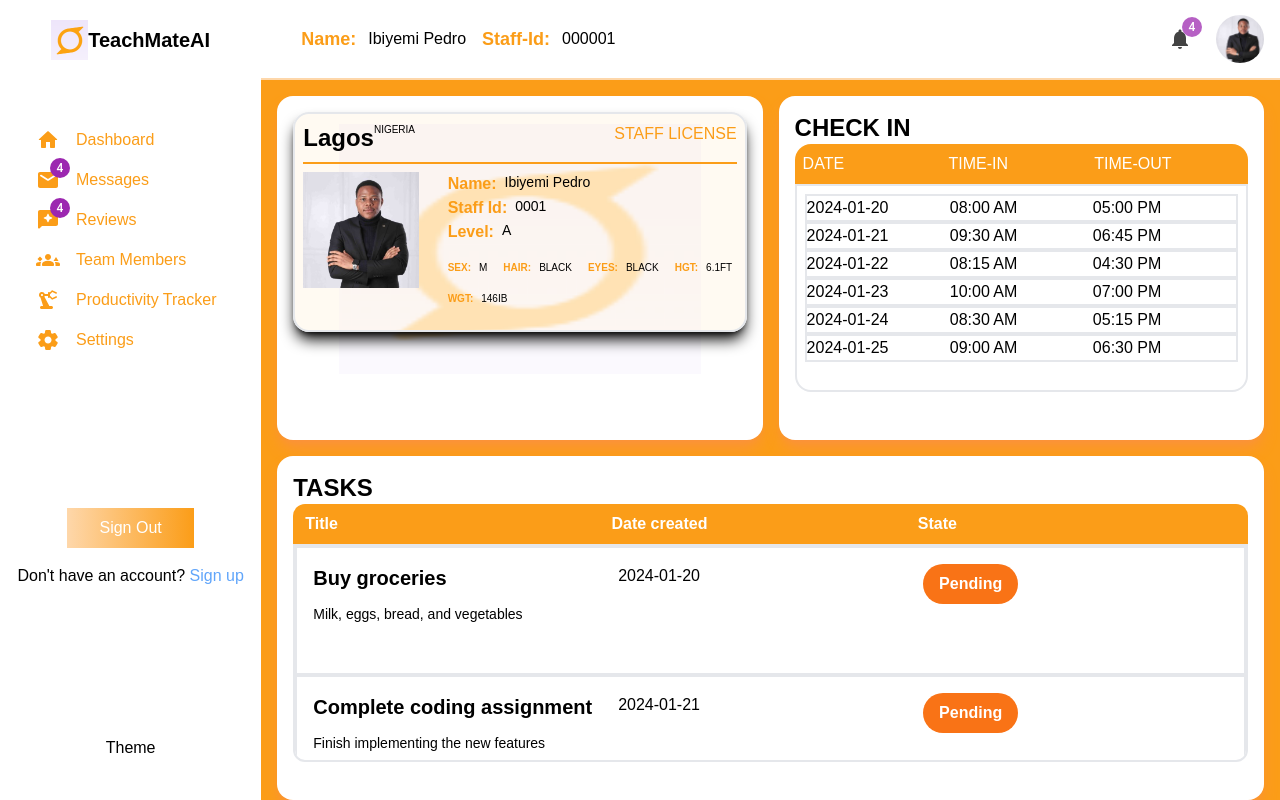
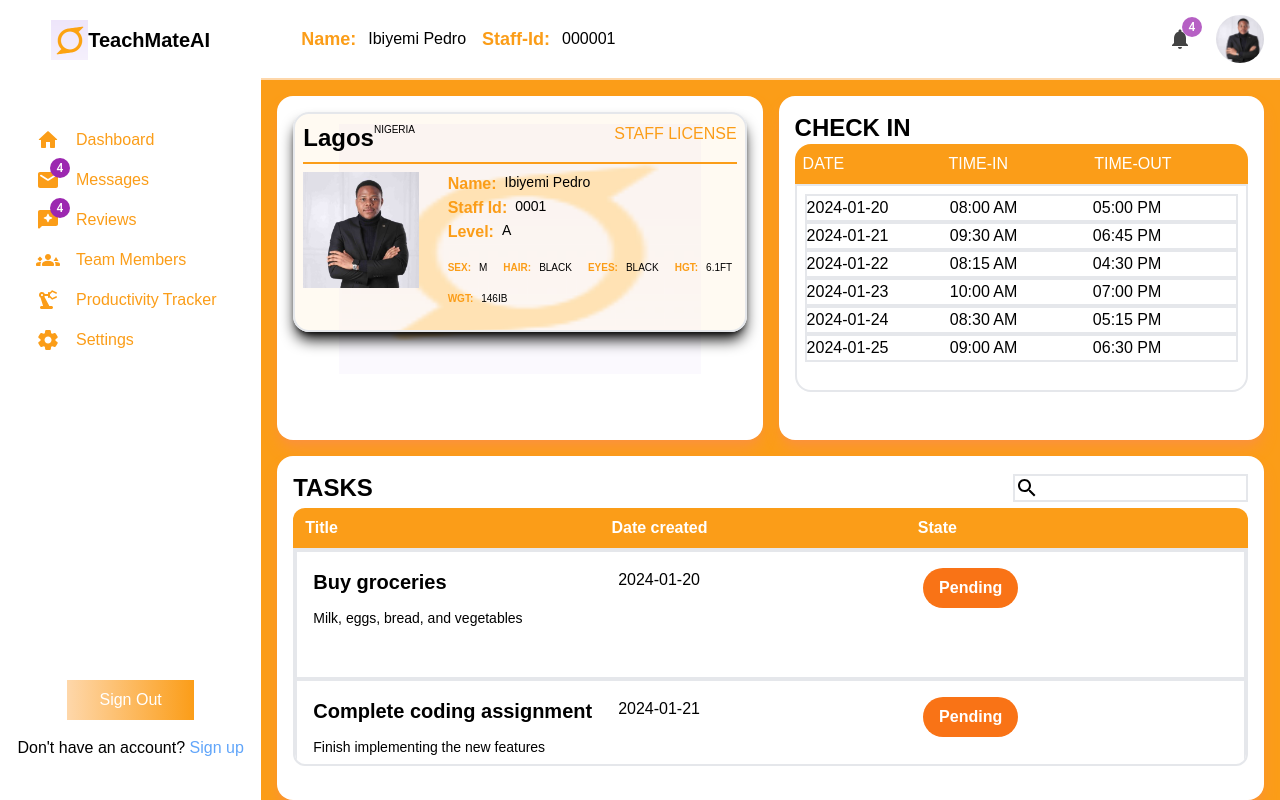
Before and after one commit to Tani1964/LearnlyApp, a React (Vite) app: page / in a window 1280 px wide. Built offline with nearby package versions, Linux system fonts and the light colour scheme.

Commit message:
added search feature

```diff
--- a/src/components/DashboardBottom.jsx
+++ b/src/components/DashboardBottom.jsx
@@ -1,18 +1,28 @@
 import Task from "./Task";
+import { useState } from "react";
 import { taskData } from "../data/task";
+import SearchIcon from "@mui/icons-material/Search";
 
 const DashboardBottom = () => {
-  console.log(taskData);
+  const [search, setSearch] = useState("")
+  console.log(search)
   return (
     <div className="h-[50%] rounded-2xl  p-4 bg-white shadow-lg shadow-orange-400 overflow-y-clip">
-      <h1 className="font-bold text-2xl">TASKS</h1>
+      <div className="flex justify-between items-center pb-1">
+        <h1 className="font-bold text-2xl">TASKS</h1>
+        <div className="border-2">
+          <SearchIcon  />
+          <input className="outline-none" onChange={(e)=>{setSearch(e.target.value)}} type="text" />
+        </div>
+      </div>
+
       <div className="grid grid-flow-col grid-cols-3 p-2 px-3 pr-6 bg-primary text-white font-bold rounded-t-xl">
         <div className="flex self-center">Title</div>
         <div className="flex self-center">Date created</div>
         <div className="">State</div>
       </div>
       <div className="h-[70%] border-2 rounded-b-xl overflow-y-scroll">
-        {taskData.map((task) => (
+        {taskData.filter(task => (task.title.toLowerCase()).includes(search)).map((task) => (
           <Task key={task.id} task={task} />
         ))}
       </div>
--- a/src/components/Sidebar.jsx
+++ b/src/components/Sidebar.jsx
@@ -75,7 +75,7 @@ const Sidebar = () => {
             </a>
           </div>
         </div>
-        <div className="text-center  cursor-pointer">Theme</div>
+        <div className="text-center hidden  cursor-pointer">Theme</div>
       </div>
     </div>
   );
```
